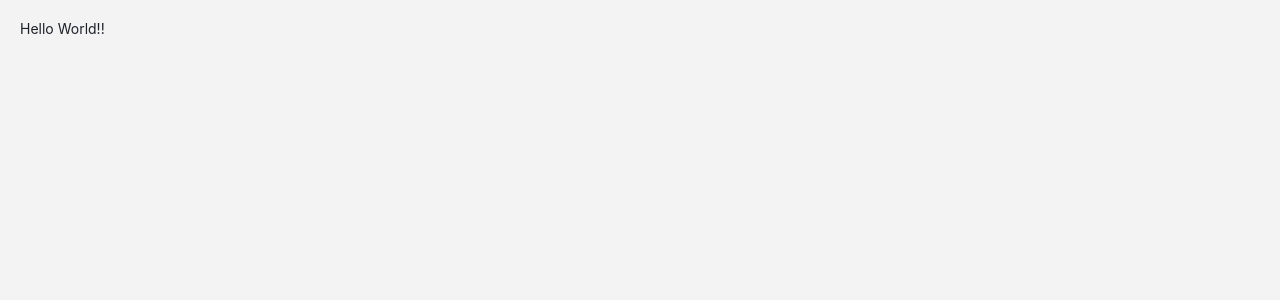
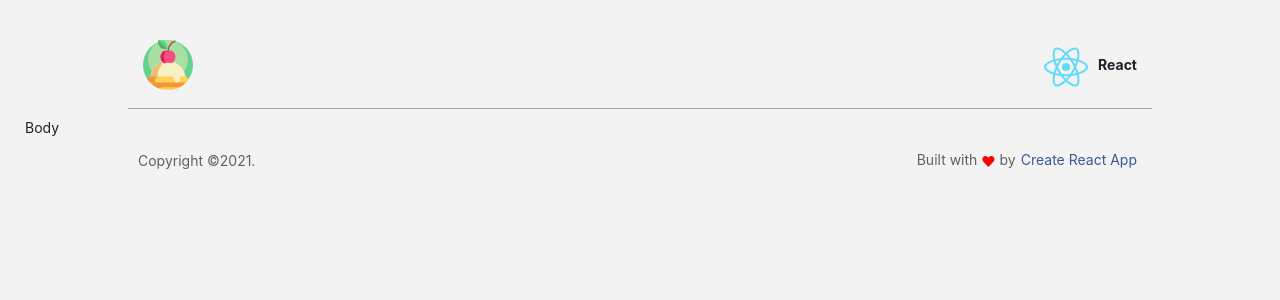
Before and after one commit to firojkabir/ice-cream, a React (Create React App) app: page / in a window 1280 px wide. Shown: the top 300 px of the page. Built offline with nearby package versions, Linux system fonts and the light colour scheme.

Commit message:
Import all the components to the App

```diff
--- /dev/null
+++ b/src/App.js
@@ -0,0 +1,18 @@
+import React from 'react';
+import './App.css';
+import Layout from './components/Layout/Layout';
+import Header from './components/Header/Header';
+import Body from './components/Body/Body';
+import Footer from './components/Footer/Footer'
+
+function App() {
+	return (
+		<Layout>
+			<Header />
+			<Body />
+			<Footer />
+		</Layout>
+	)
+}
+
+export default App;
--- a/src/App.jsx
+++ /dev/null
@@ -1,12 +0,0 @@
-import React from 'react'
-import './App.css'
-
-function App() {
-	return (
-		<div className="App">
-			Hello World!!
-		</div>
-	)
-}
-
-export default App
```
Also changed, not shown: src/components/Header/Header.js (renamed from src/components/Header/Header.jsx, +4 -4 lines), src/index.js (renamed from src/index.jsx).
